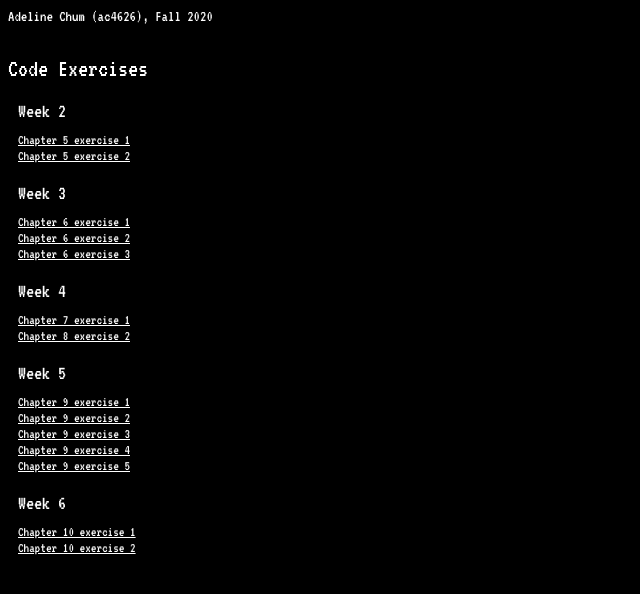
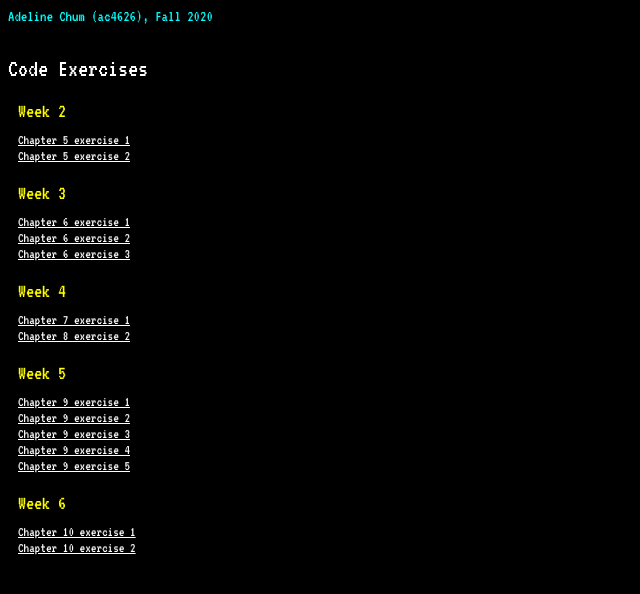
Before and after one commit to alecmmm/ac4626.github.io, a plain HTML site: page index.html in a window 1280 px wide. Shown: the whole page, without its empty margins (0-640 px from the left). Drawn offline with nearby package versions, Linux system fonts and the light colour scheme.

Commit message:
font colors

```diff
--- a/main.css
+++ b/main.css
@@ -4,13 +4,16 @@
 body {
     background-color:black;
     font-family: 'VT323', monospace;
-    color: white;
+    color:#ffff00;
+
 
 }
 #header{
-    color:white;
+  color: #00ffff;
+
 }/* every thing in the header section of your html, which is "Your Name" for now */
 .section {
+  color: white;
     font-size:25px;
 }/* every thing with the class name of section, which are the lines "Assignment" and "Projects" for now */
 
```
